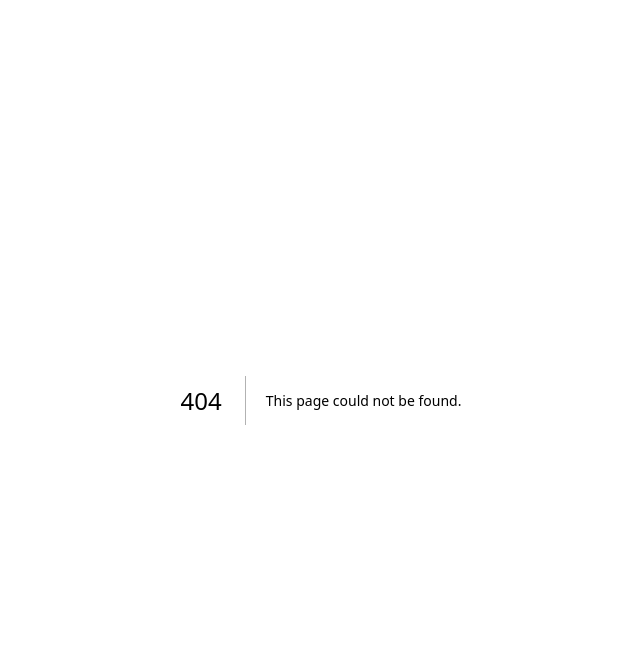
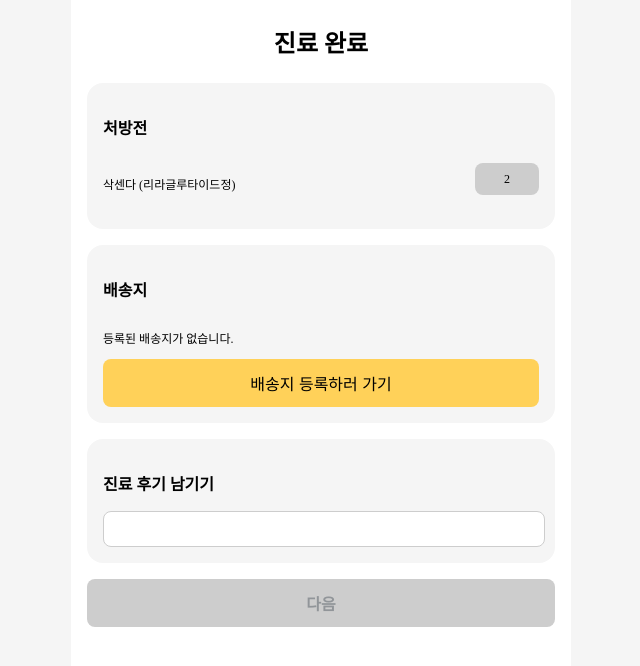
Before and after one commit to brianyun/doctor-diet-web, a Next.js app: page /prescription in a window 1280 px wide. Before the commit this address had no page. Shown: the top 666 px of the page, without its empty margins (319-959 px from the left). Built offline with nearby package versions, Linux system fonts and the light colour scheme.

Commit message:
FEAT: prescription 화면 만들기

```diff
--- a/common/models/index.ts
+++ b/common/models/index.ts
@@ -8,4 +8,5 @@ export type User = {
 	image_url: string;
 	phone_number: string;
 	imp_uid: string;
+	address: string;
 };
--- a/common/styles.ts
+++ b/common/styles.ts
@@ -17,3 +17,48 @@ export const Wrapper = styled.div`
 	margin: 0 auto;
 	background-color: ${palette.white};
 `;
+export const Header = styled.p`
+	display: flex;
+	flex-direction: column;
+	width: 100%;
+	justify-content: center;
+	align-items: center;
+
+	font-size: 1.5rem;
+	font-weight: 600;
+`;
+export const BottomButton = styled.button<{
+	disabled?: boolean;
+}>`
+	display: flex;
+	flex-direction: column;
+	width: calc(100% - 2rem);
+	margin: 0 1rem;
+	height: 3rem;
+	background-color: ${(props) =>
+		props.disabled ? palette.grey[370] : palette.brand.main};
+	color: ${(props) => (props.disabled ? palette.grey[500] : palette.black)};
+	border-radius: 0.5rem;
+	justify-content: center;
+	align-items: center;
+	border: none;
+	outline: none;
+	cursor: pointer;
+	font-size: 1rem;
+	font-weight: 600;
+`;
+export const ContentButton = styled.button`
+	display: flex;
+	flex-direction: column;
+	width: 100%;
+	height: 3rem;
+	background-color: ${palette.brand.main};
+	border-radius: 0.5rem;
+	justify-content: center;
+	align-items: center;
+	border: none;
+	outline: none;
+	cursor: pointer;
+	font-size: 1rem;
+	font-weight: 400;
+`;
--- a/pages/apply.tsx
+++ b/pages/apply.tsx
@@ -6,9 +6,7 @@ import { Background, Wrapper } from 'common/styles';
 export const Apply = () => {
 	return (
 		<Background>
-			<Wrapper>
-				<div>apply</div>
-			</Wrapper>
+			<Wrapper>진료 대기실</Wrapper>
 		</Background>
 	);
 };
--- /dev/null
+++ b/pages/prescription.tsx
@@ -0,0 +1,103 @@
+import React from 'react';
+import styled from 'styled-components';
+import palette from 'common/palette';
+import {
+	Background,
+	Wrapper,
+	Header,
+	BottomButton,
+	ContentButton,
+} from 'common/styles';
+import { useRecoilState } from 'recoil';
+import { userState, isLoginState } from 'recoil/atoms';
+
+export default function Prescription() {
+	const [user, setUser] = useRecoilState(userState);
+
+	return (
+		<Background>
+			<Wrapper>
+				<Header>진료 완료</Header>
+				<Card>
+					<Title>처방전</Title>
+					{prescription.map((p) => (
+						<Row key={p.name}>
+							<Text>{p.name}</Text>
+							<Gray>
+								<Text>{p.number}</Text>
+							</Gray>
+						</Row>
+					))}
+				</Card>
+				<Card>
+					<Title>배송지</Title>
+					{user.address ? (
+						<Text>{user.address}</Text>
+					) : (
+						<>
+							<Text>등록된 배송지가 없습니다.</Text>
+							<ContentButton>배송지 등록하러 가기</ContentButton>
+						</>
+					)}
+				</Card>
+				<Card>
+					<Title>진료 후기 남기기</Title>
+					<Textarea />
+				</Card>
+				<BottomButton disabled={true}>다음</BottomButton>
+			</Wrapper>
+		</Background>
+	);
+}
+
+const prescription = [
+	{
+		name: '삭센다 (리라글루타이드정)',
+		number: '2',
+	},
+];
+
+const Card = styled.div`
+	display: flex;
+	flex-direction: column;
+	width: calc(100% - 4rem);
+	margin: 0 1rem 1rem 1rem;
+	padding: 1rem;
+	border-radius: 1rem;
+	background-color: ${palette.grey[100]};
+`;
+const Title = styled.p`
+	font-size: 1rem;
+	font-weight: 600;
+`;
+const Text = styled.p`
+	font-size: 0.75rem;
+	font-weight: 400;
+`;
+const Row = styled.div`
+	display: flex;
+	flex-direction: row;
+	justify-content: space-between;
+	width: 100%;
+	margin: 0.5rem 0;
+`;
+const Gray = styled.div`
+	display: flex;
+	justify-content: center;
+	align-items: center;
+	width: 4rem;
+	height: 2rem;
+	border-radius: 0.5rem;
+	background-color: ${palette.grey[370]};
+`;
+const Textarea = styled.textarea`
+	display: flex;
+	width: 100%;
+	word-break: break-word;
+	resize: none;
+	outline: none;
+	border-radius: 0.5rem;
+	border: 1px solid ${palette.grey[370]};
+	cursor: pointer;
+	position: relative;
+`;
```
Also changed, not shown: pages/auth.tsx (+8 -5 lines), pages/index.tsx (+1 -32 lines), pages/payment.tsx (added, +14 -0 lines).
